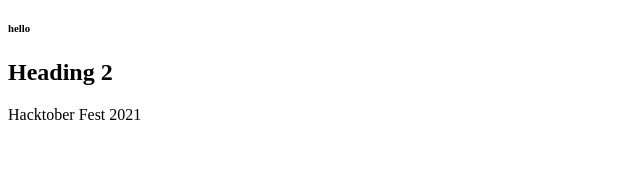
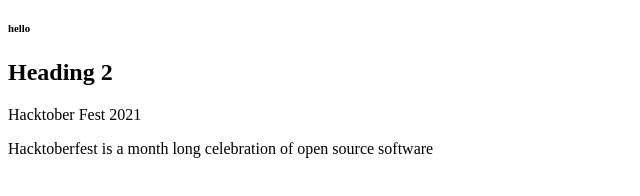
Before and after one commit to Rashita1/Hacktoberfest, a plain HTML site: page index.html in a window 1280 px wide. Shown: the part 168-364 px from the top of the page, without its empty margins (0-640 px from the left). Drawn offline with Linux system fonts and the light colour scheme.

Commit message:
Update index.html

```diff
--- a/index.html
+++ b/index.html
@@ -16,5 +16,6 @@
 
     <h2>Heading 2</h2>
     <p>Hacktober Fest 2021</p>
+    <p>Hacktoberfest is a month long celebration of open source software</p>
 </body>
 </html>
```
